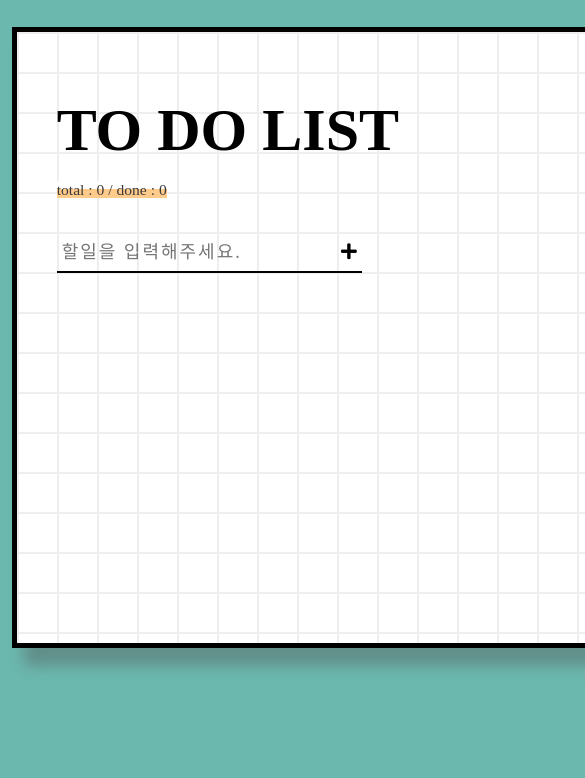
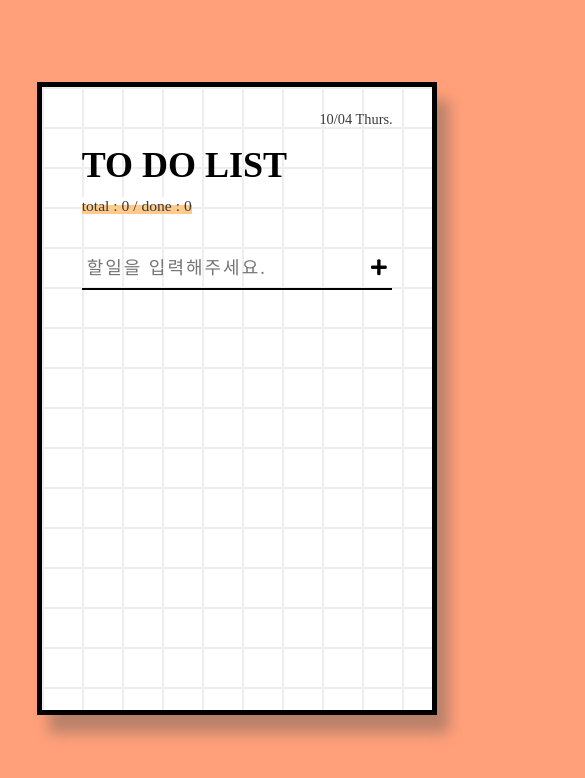
Before and after one commit to leemyungju9347/ToDoList-Vue, a Vue app: page / in a window 390 px wide. Shown: the top 778 px of the page, 585 px wide, since content can reach past the window. Built offline with nearby package versions, Linux system fonts and the light colour scheme; a web font is replaced by a local one.

Commit message:
tablet-size mediaqueries

```diff
--- a/src/assets/css/common.css
+++ b/src/assets/css/common.css
@@ -1,3 +1,7 @@
+#app {
+    min-width:450px;
+}
+
 /*---------- home -----------*/
 .home {
     border: 5px solid #000;
--- a/src/assets/css/mediaqueries.css
+++ b/src/assets/css/mediaqueries.css
@@ -1,13 +1,51 @@
 
 @media screen and (max-width:1023px) {
     body {
-        /* background-color: lightsalmon; */
+        background-color: lightsalmon;
     }
+
+    #app {}
 }
 
-@media screen and (max-width:768px) {
+@media screen and (max-width:769px) {
     body {
         /* background-color: mediumpurple; */
+        /* height: 100vh; */
 
     }
+
+    #app {
+        /* height: 100%; */
+        /* width: 100%; */
+    }
+
+    .home {
+        /* width: 100%; */
+        /* height: 60%; */
+        /* margin-top: 120px; */
+        /* margin-top:70px; */
+        margin:70px auto 0;
+        width: 80%;
+        min-width:400px;
+    }
+
+    .header > h1 {
+        font-size: 3em;
+    }
+
+
+
+    .list-area {
+        height: 400px;
+    }
+
+    .listAdd-area > .listAdd-form {
+        width: 100%;
+    }
+
+    .listAdd-area > .listAdd-form > .list-input {
+        /* width: 100%; */
+    }
+
+
 }
```
